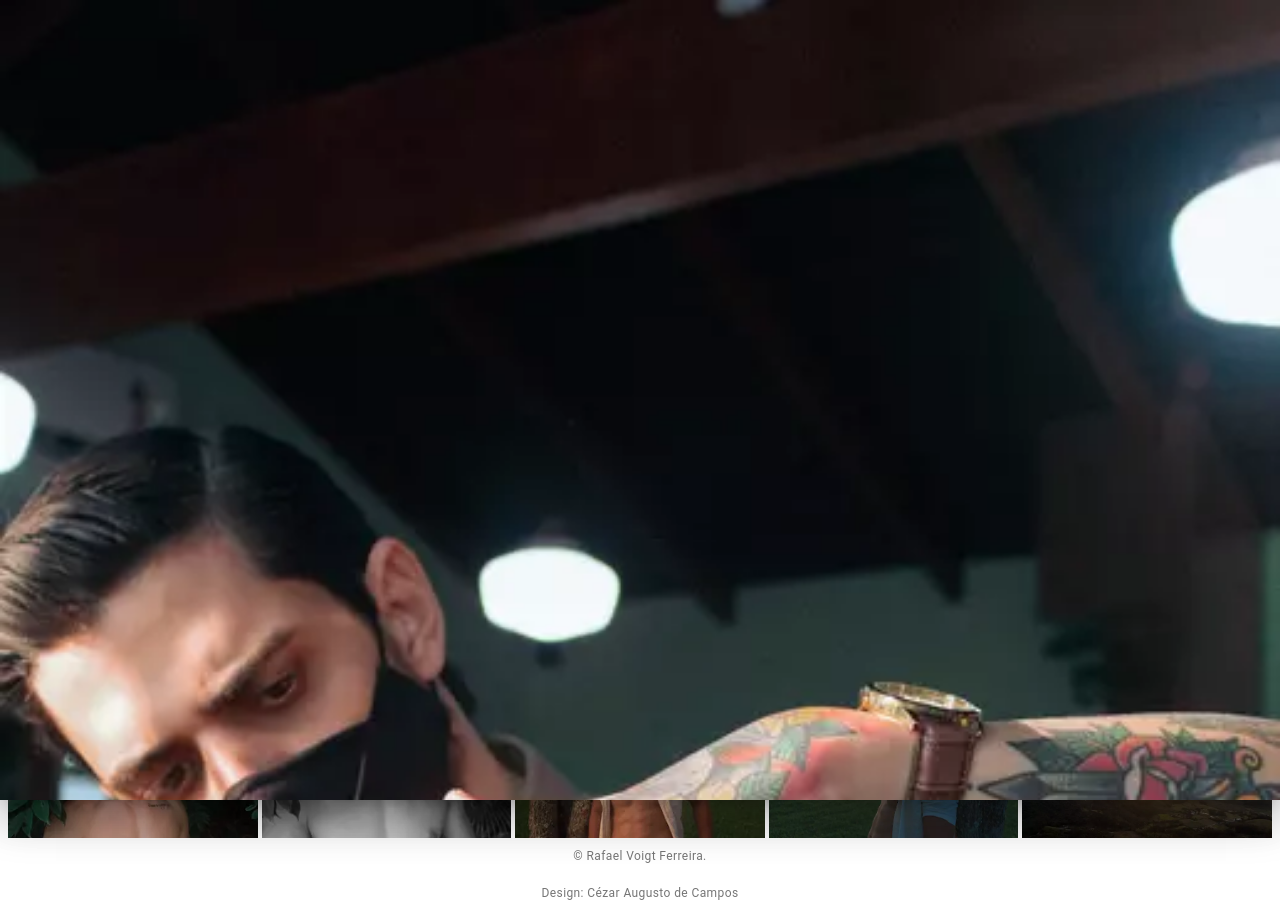
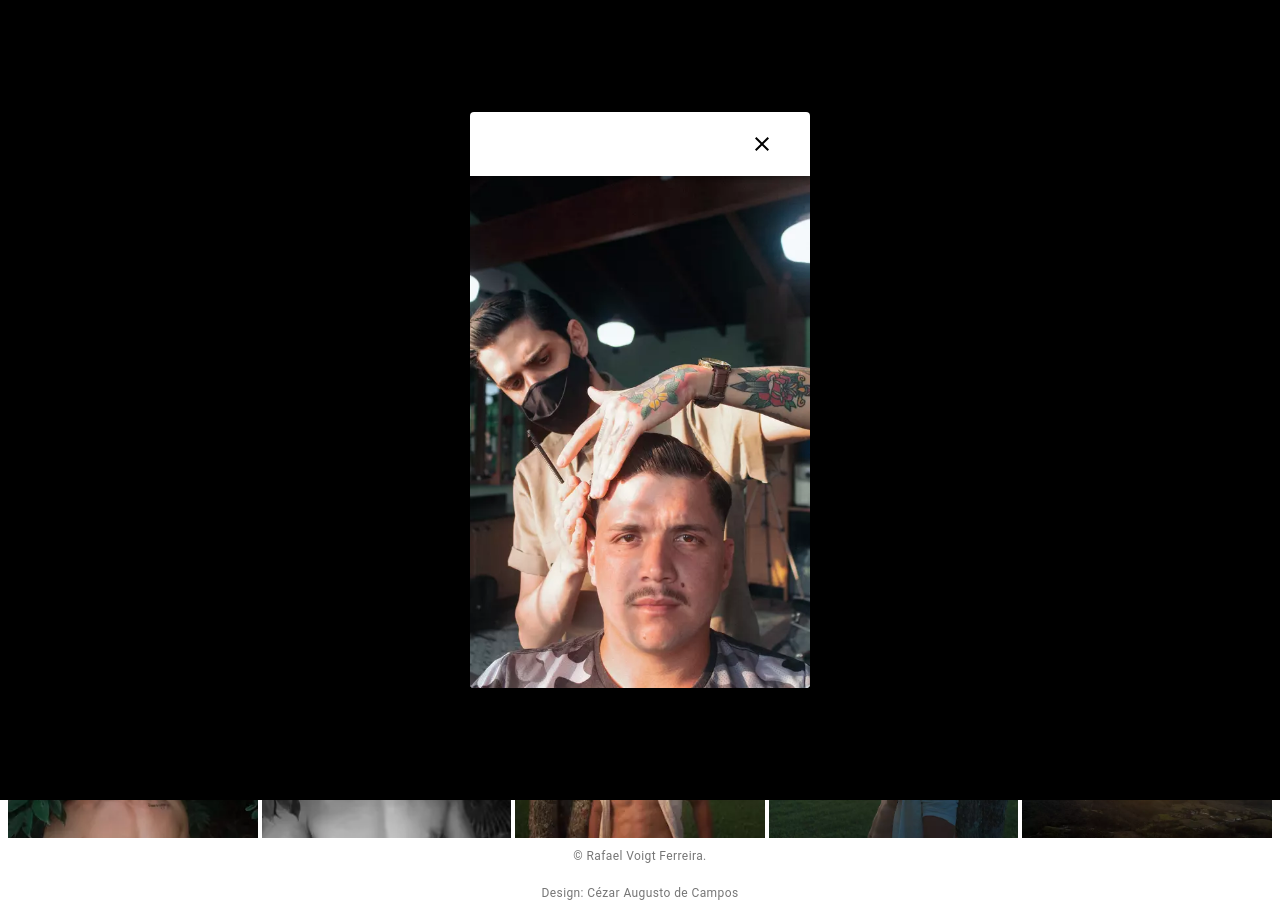
Before and after one commit to rafinhavoigt/rafinhavoigt.github.io, a React (Create React App) app: page / in a window 1280 px wide. Both pictures are taken after a click on the item 132 px from the left and 265 px from the top of the page. Built offline with nearby package versions, Linux system fonts and the light colour scheme; the HTML template or start-up script is replaced by a standard one; a web font is replaced by a local one.

Commit message:
Update the photoviewer
- Add some classes to make it transparent
- Resize the picture to fit on the screen
- Add a little bar at the top with a button to close the image viewer

```diff
--- a/src/components/PhotoViewer/index.jsx
+++ b/src/components/PhotoViewer/index.jsx
@@ -1,21 +1,75 @@
 import React from 'react';
 import PropTypes from 'prop-types';
+import {makeStyles} from '@material-ui/core/styles';
 import Dialog from '@material-ui/core/Dialog';
 import Slide from '@material-ui/core/Slide';
+import DialogContent from '@material-ui/core/DialogContent';
+import AppBar from '@material-ui/core/AppBar';
+import Toolbar from '@material-ui/core/Toolbar';
+import Typography from '@material-ui/core/Typography';
+import Box from '@material-ui/core/Box';
+import IconButton from '@material-ui/core/IconButton';
+import CloseIcon from '@material-ui/icons/Close';
 
 const Transition = React.forwardRef(function Transition(props, ref) {
   return <Slide direction="up" ref={ref} {...props} />;
 });
 
-export default function PhotoViewer({currentState, picture, callback}) {
+const useStyles = makeStyles((theme) => ({
+  root: {
+    backgroundColor: 'black'
+  },
+  dialogTitle: {
+    position: 'relative',
+    backgroundColor: 'transparent',
+    color: 'black'
+  },
+  dialogContent: {
+    backgroundColor: 'transparent',
+    padding: 0,
+    width: '100%'
+  },
+  closeButton: {
+    marginLeft: 'auto'
+  },
+  img: {
+    height: 512
+  }
+}));
+
+export default function PhotoViewer({currentState, picture, callback, title}) {
+  const classes = useStyles();
   return (
     <Dialog
-      fullScreen
+      fullscreen
       open={currentState}
       onClose={callback}
       TransitionComponent={Transition}
+      className={classes.root}
     >
-      <img src={picture} alt="Teste" onClick={callback} />
+      <AppBar className={classes.dialogTitle}>
+        <Toolbar>
+          <Typography variant="h6">{title}</Typography>
+          <IconButton
+            color="inherit"
+            onClick={callback}
+            aria-label="close"
+            className={classes.closeButton}
+          >
+            <CloseIcon />
+          </IconButton>
+        </Toolbar>
+      </AppBar>
+      <DialogContent className={classes.dialogContent}>
+        <Box justifyContent="center" display="flex">
+          <img
+            src={picture}
+            alt={title}
+            onClick={callback}
+            className={classes.img}
+          />
+        </Box>
+      </DialogContent>
     </Dialog>
   );
 }
@@ -23,5 +77,6 @@ export default function PhotoViewer({currentState, picture, callback}) {
 PhotoViewer.propTypes = {
   currentState: PropTypes.bool,
   picture: PropTypes.string,
-  callback: PropTypes.func
+  callback: PropTypes.func,
+  title: PropTypes.string
 };
```
